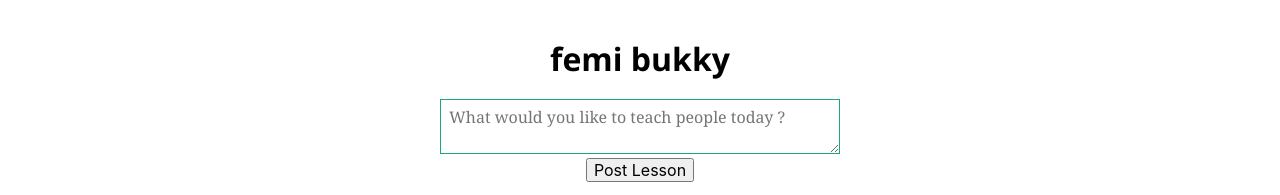
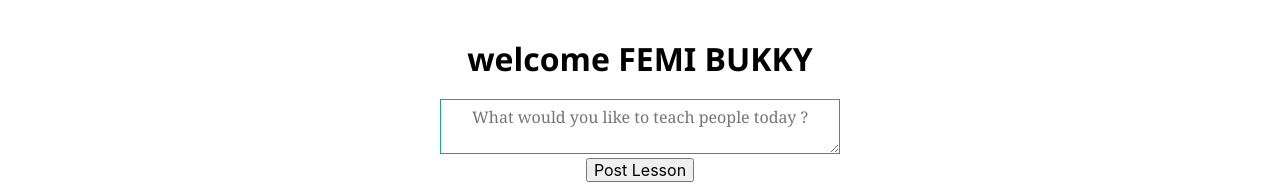
Before and after one commit to ademolaoduguwa/vanessademo, a React (Create React App) app: page / in a window 1280 px wide. Shown: the part 152-347 px from the top of the page. Built offline with nearby package versions, Linux system fonts and the light colour scheme; no server answers.

Commit message:
buildready

```diff
--- a/src/components/Userimg.js
+++ b/src/components/Userimg.js
@@ -8,7 +8,7 @@ const Userimg = ({imgsrc}) => { //destructuring
 
     return (
         <div className =''>
-        <img src='../components/Profile.png' alt ='' width='150px' height='150px'/>
+        <img src='https://avatars.githubusercontent.com/u/93008659?v=4' alt ='' width='150px' height='150px'/>
         {/* src={imgsrc.imgurl} */}
         </div>
     );
--- a/src/components/Username.js
+++ b/src/components/Username.js
@@ -10,7 +10,7 @@ const Username = ({name}) => { //destructuring
     return (
         <div className =''>
             <div>
-                <h1 className =''>{name[0].firstname + " " + name[0].lastname}</h1>
+                <h1 className =''>{ 'welcome ' + name[0].firstname.toUpperCase() + " " + name[0].lastname.toUpperCase()}</h1>
           </div>
         </div>
     );
--- a/src/components/Wisdombox.js
+++ b/src/components/Wisdombox.js
@@ -6,13 +6,14 @@ const Wisdombox = ({dropWisdom}) => {
     return (
         <div  className=''>
             <textarea id="textareaok"
-            className='pa2 georgia ba b--green bg-white'
+            className='pa2  tc georgia ba b--green bg-white'
             placeholder="what do you know ?"
             type='input'
             style= {{width:400}}
-            height ='20%'
+            height ='90%'
             placeholder="What would you like to teach people today ?"
             ></textarea>
+            <div></div>
             <div>
                 <button onClick={dropWisdom}>Post Lesson</button>
             </div>
--- a/src/containers/App.js
+++ b/src/containers/App.js
@@ -60,6 +60,7 @@ class  App extends Component {
   onWisdomInput = (event) => { //on button click
     console.log('event happened');
     let textvalue = document.getElementById('textareaok');
+    if(textvalue != ''){
     console.log(textvalue.value);
     this.setState({wisdomField:textvalue.value}); //capture input in box
     this.setState({rolls:[...this.state.rolls, {info:textvalue.value}]}); //add to the rolls
@@ -68,6 +69,9 @@ class  App extends Component {
     console.log('rolld ' + this.state.rolld);
     console.log('rollss ' + this.state.rolls);
     document.getElementById('textareaok').value='';
+
+    }
+
 
   }
 
```
